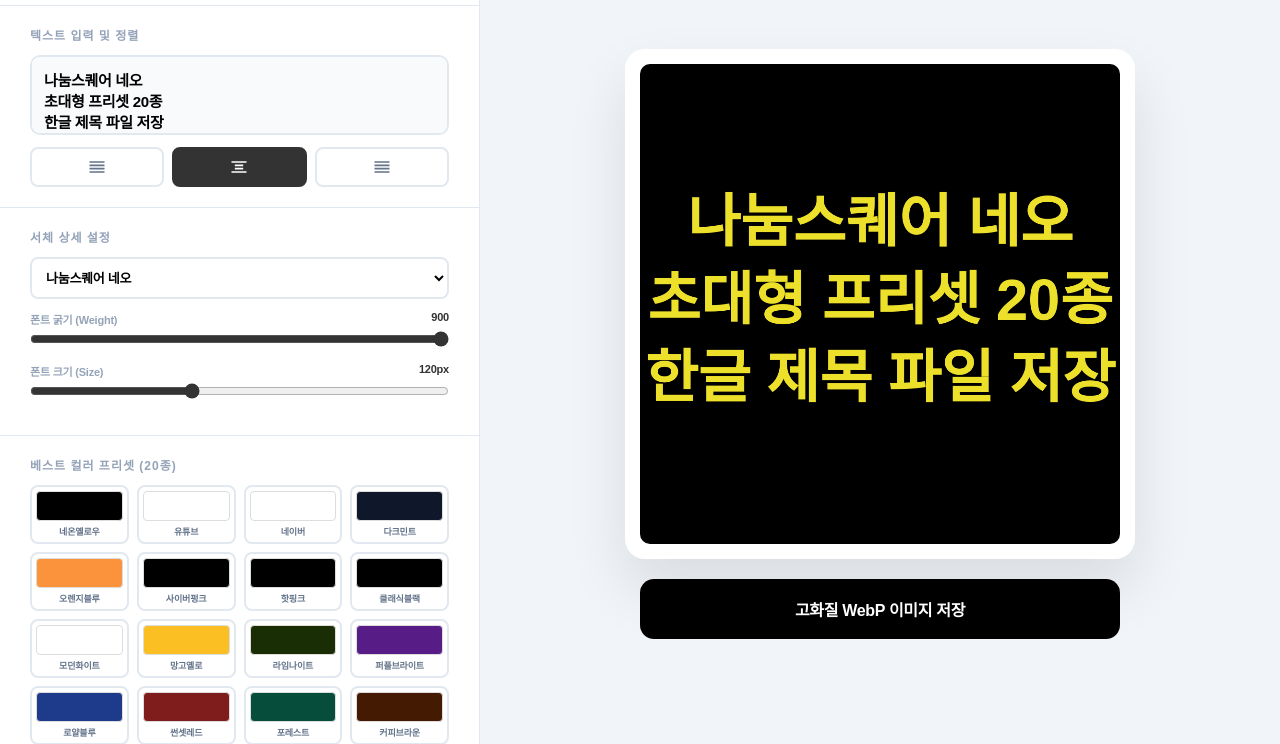
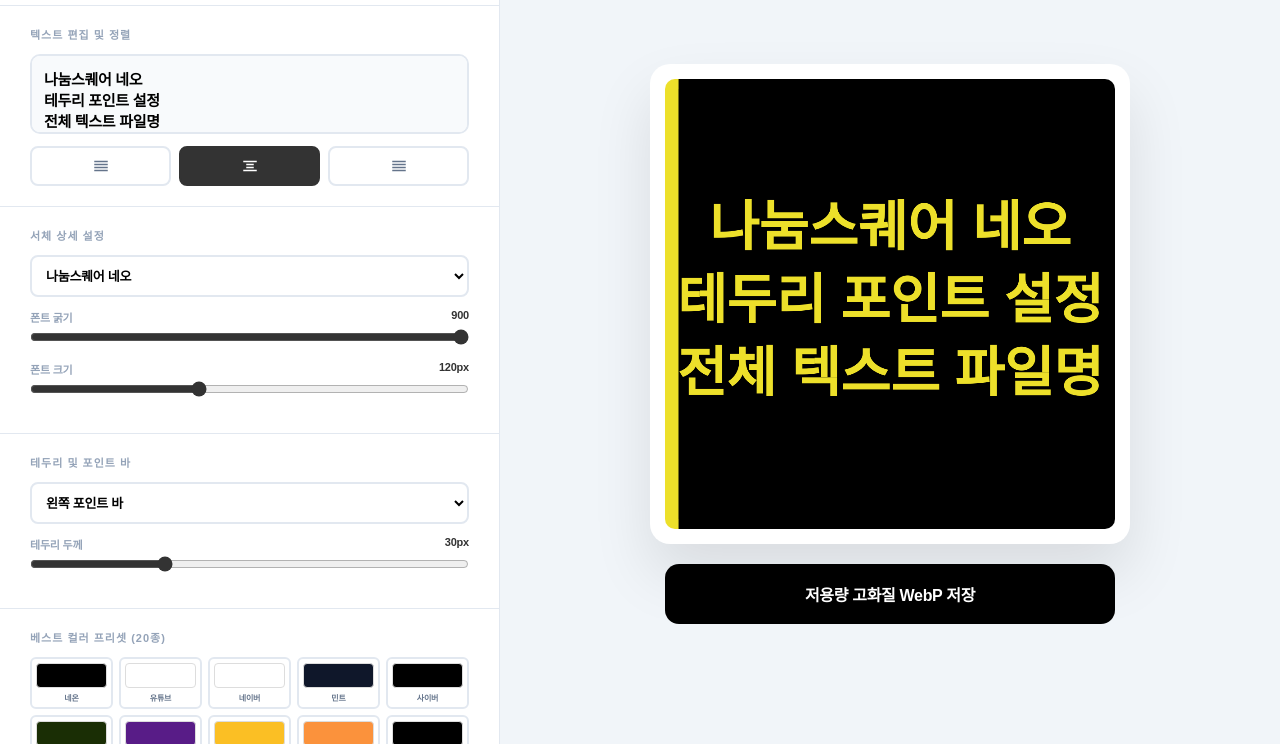
Before and after one commit to 304-crypto/sum2, a plain HTML site: page index.html in a window 1280 px wide. Shown: the part 56-800 px from the top of the page. Drawn offline with Linux system fonts and the light colour scheme; a web font is replaced by a local one.

Commit message:
Update index.html

```diff
--- a/index.html
+++ b/index.html
@@ -3,14 +3,14 @@
 <head>
     <meta charset="UTF-8">
     <meta name="viewport" content="width=device-width, initial-scale=1.0">
-    <title>Thumbnail Master 9.0 - Mega Preset Edition</title>
+    <title>Thumbnail Master 10.0 - Full Edition</title>
 
-    <!-- 폰트 로드: 나눔스퀘어 네오 & 프리텐다드 -->
+    <!-- 폰트 로드 -->
     <link rel="stylesheet" type="text/css" href="https://hangeul.pstatic.net/hangeul_static/webfont/NanumSquareNeo/NanumSquareNeo.css">
     <link rel="stylesheet" as="style" crossorigin href="https://cdn.jsdelivr.net/gh/orioncactus/pretendard@v1.3.9/dist/web/static/pretendard.min.css" />
 
-    <!-- 신규 및 기존 디자인 폰트 (눈누 CDN) -->
     <style>
+        /* 추가 폰트 정의 */
         @font-face { font-family: 'PyeongChangPeace-Bold'; src: url('https://fastly.jsdelivr.net/gh/projectnoonnu/noonfonts_2206-02@1.0/PyeongChangPeace-Bold.woff2') format('woff2'); }
         @font-face { font-family: 'ChosunGu'; src: url('https://fastly.jsdelivr.net/gh/projectnoonnu/noonfonts_20-04@1.0/ChosunGu.woff') format('woff'); }
         @font-face { font-family: 'KOTRA_HOPE'; src: url('https://fastly.jsdelivr.net/gh/projectnoonnu/noonfonts_20-10-21@1.0/KOTRA_HOPE.woff') format('woff'); }
@@ -19,13 +19,11 @@
         @font-face { font-family: 'TmonMonsori'; src: url('https://fastly.jsdelivr.net/gh/projectnoonnu/noonfonts_two@1.0/TmonMonsori.woff') format('woff'); }
         @font-face { font-family: 'GmarketSansBold'; src: url('https://fastly.jsdelivr.net/gh/projectnoonnu/noonfonts_2001@1.1/GmarketSansBold.woff') format('woff'); }
         @font-face { font-family: 'Esamanru'; src: url('https://fastly.jsdelivr.net/gh/projectnoonnu/noonfonts_20-04@2.1/EsamanruBold.woff') format('woff'); }
-    </style>
 
-    <style>
         :root {
             --bg-main: #f1f5f9;
             --sidebar-bg: #ffffff;
-            --accent: #3b82f6;
+            --accent: #00d179;
             --border: #e2e8f0;
         }
 
@@ -33,38 +31,37 @@
         body { background-color: var(--bg-main); display: flex; height: 100vh; overflow: hidden; }
 
         /* 사이드바 */
-        .sidebar { width: 480px; background: var(--sidebar-bg); border-right: 1px solid var(--border); display: flex; flex-direction: column; height: 100%; overflow-y: auto; }
+        .sidebar { width: 500px; background: var(--sidebar-bg); border-right: 1px solid var(--border); display: flex; flex-direction: column; height: 100%; overflow-y: auto; }
         .sidebar-header { padding: 20px 30px; border-bottom: 1px solid var(--border); background: #fff; position: sticky; top: 0; z-index: 10; }
         .sidebar-header h1 { font-size: 18px; font-weight: 900; color: #333; }
 
         .config-section { padding: 20px 30px; border-bottom: 1px solid var(--border); }
-        .config-title { font-size: 12px; font-weight: 800; color: #94a3b8; margin-bottom: 12px; text-transform: uppercase; letter-spacing: 1px; }
+        .config-title { font-size: 11px; font-weight: 800; color: #94a3b8; margin-bottom: 12px; text-transform: uppercase; letter-spacing: 1px; }
 
         textarea { width: 100%; padding: 12px; border: 2px solid var(--border); border-radius: 10px; font-size: 15px; font-weight: 700; resize: none; min-height: 80px; background: #f8fafc; }
 
-        /* 정렬 아이콘 버튼 */
+        /* 정렬 버튼 */
         .align-group { display: flex; gap: 8px; margin-top: 8px; }
         .align-btn { flex: 1; height: 40px; border: 2px solid var(--border); border-radius: 8px; background: #fff; cursor: pointer; display: flex; align-items: center; justify-content: center; transition: 0.2s; }
-        .align-btn svg { width: 20px; height: 20px; fill: #64748b; }
+        .align-btn svg { width: 18px; height: 18px; fill: #64748b; }
         .align-btn.active { background: #333; border-color: #333; }
         .align-btn.active svg { fill: #fff; }
 
         .select, .hex-input { width: 100%; height: 42px; padding: 0 10px; border: 2px solid var(--border); border-radius: 8px; font-size: 13px; font-weight: 700; background: #fff; }
 
-        /* 프리셋 20개 그리드 */
-        .preset-grid { display: grid; grid-template-columns: repeat(4, 1fr); gap: 8px; }
-        .preset-card { border: 2px solid var(--border); border-radius: 8px; padding: 4px; cursor: pointer; text-align: center; transition: 0.2s; }
+        /* 프리셋 20개 */
+        .preset-grid { display: grid; grid-template-columns: repeat(5, 1fr); gap: 6px; }
+        .preset-card { border: 2px solid var(--border); border-radius: 6px; padding: 4px; cursor: pointer; text-align: center; transition: 0.2s; }
         .preset-card:hover { border-color: #333; transform: scale(1.05); }
-        .preset-box { width: 100%; height: 30px; border-radius: 4px; margin-bottom: 4px; }
-        .preset-label { font-size: 9px; font-weight: 800; color: #64748b; white-space: nowrap; overflow: hidden; }
+        .preset-box { width: 100%; height: 25px; border-radius: 4px; margin-bottom: 4px; }
+        .preset-label { font-size: 8px; font-weight: 800; color: #64748b; overflow: hidden; }
 
         /* 메인 영역 */
         .main-content { flex: 1; display: flex; flex-direction: column; align-items: center; padding: 20px; justify-content: center; }
         .preview-wrap { background: #fff; padding: 15px; border-radius: 20px; box-shadow: 0 30px 60px rgba(0,0,0,0.1); }
-        canvas { width: 480px; height: 480px; border-radius: 10px; display: block; }
+        canvas { width: 450px; height: 450px; border-radius: 10px; display: block; }
 
-        .btn-download { width: 100%; max-width: 480px; margin-top: 20px; padding: 18px; background: #000; color: #fff; border: none; border-radius: 14px; font-size: 16px; font-weight: 900; cursor: pointer; transition: 0.3s; }
-        .btn-download:hover { background: #333; transform: translateY(-3px); }
+        .btn-download { width: 100%; max-width: 450px; margin-top: 20px; padding: 18px; background: #000; color: #fff; border: none; border-radius: 14px; font-size: 16px; font-weight: 900; cursor: pointer; }
 
         .range-wrap { margin-bottom: 12px; }
         .range-header { display: flex; justify-content: space-between; margin-bottom: 4px; font-size: 11px; font-weight: 800; color: #94a3b8; }
@@ -79,13 +76,12 @@
 
 <aside class="sidebar">
     <div class="sidebar-header">
-        <h1>Thumbnail Master 9.0</h1>
+        <h1>Thumbnail Master 10.0</h1>
     </div>
 
-    <!-- 1. 텍스트 설정 -->
     <div class="config-section">
-        <div class="config-title">텍스트 입력 및 정렬</div>
-        <textarea id="text-input">나눔스퀘어 네오&#10;초대형 프리셋 20종&#10;한글 제목 파일 저장</textarea>
+        <div class="config-title">텍스트 편집 및 정렬</div>
+        <textarea id="text-input">나눔스퀘어 네오&#10;테두리 포인트 설정&#10;전체 텍스트 파일명</textarea>
         <div class="align-group">
             <button class="align-btn" data-align="left"><svg viewBox="0 0 24 24"><path d="M3 15h18v-2H3v2zm0 4h18v-2H3v2zm0-8h18V9H3v2zm0-6v2h18V5H3z"/></svg></button>
             <button class="align-btn active" data-align="center"><svg viewBox="0 0 24 24"><path d="M7 15h10v-2H7v2zm-4 4h18v-2H3v2zm4-8h10V9H7v2zm-4-6v2h18V5H3z"/></svg></button>
@@ -93,53 +89,61 @@
         </div>
     </div>
 
-    <!-- 2. 폰트 설정 (5개 추가됨) -->
     <div class="config-section">
         <div class="config-title">서체 상세 설정</div>
         <select id="font-family" class="select" style="margin-bottom:12px;">
-            <optgroup label="추천 고딕">
-                <option value="NanumSquareNeo" selected>나눔스퀘어 네오</option>
-                <option value="Pretendard">프리텐다드</option>
-                <option value="ChosunGu">조선견고딕 (NEW)</option>
-                <option value="PyeongChangPeace-Bold">평창평화체 (NEW)</option>
-            </optgroup>
-            <optgroup label="디자인/감성">
-                <option value="KOTRA_HOPE">코트라 희망체 (NEW)</option>
-                <option value="Hahmlet-Bold">함렛 세리프 (NEW)</option>
-                <option value="Galmuri11">갈무리11 도트 (NEW)</option>
-                <option value="TmonMonsori">티몬 몬소리</option>
-                <option value="Bagel Fat One">베이글 팻</option>
-                <option value="Esamanru">이사만루</option>
-            </optgroup>
+            <option value="NanumSquareNeo" selected>나눔스퀘어 네오</option>
+            <option value="Pretendard">프리텐다드</option>
+            <option value="PyeongChangPeace-Bold">평창평화체</option>
+            <option value="ChosunGu">조선견고딕</option>
+            <option value="KOTRA_HOPE">코트라 희망체</option>
+            <option value="Hahmlet-Bold">함렛 세리프</option>
+            <option value="Galmuri11">갈무리11 도트</option>
+            <option value="TmonMonsori">티몬 몬소리</option>
+            <option value="Bagel Fat One">베이글 팻</option>
+            <option value="Esamanru">이사만루</option>
         </select>
         <div class="range-wrap">
-            <div class="range-header"><span>폰트 굵기 (Weight)</span><span class="range-val" id="fw-val">900</span></div>
+            <div class="range-header"><span>폰트 굵기</span><span class="range-val" id="fw-val">900</span></div>
             <input type="range" id="font-weight" min="100" max="900" step="100" value="900">
         </div>
         <div class="range-wrap">
-            <div class="range-header"><span>폰트 크기 (Size)</span><span class="range-val" id="fs-val">120px</span></div>
+            <div class="range-header"><span>폰트 크기</span><span class="range-val" id="fs-val">120px</span></div>
             <input type="range" id="font-size" min="40" max="250" value="120">
         </div>
     </div>
 
-    <!-- 3. 컬러 프리셋 (20개) -->
+    <!-- 테두리 설정 부활 -->
+    <div class="config-section">
+        <div class="config-title">테두리 및 포인트 바</div>
+        <select id="border-mode" class="select" style="margin-bottom:12px;">
+            <option value="none">테두리 없음</option>
+            <option value="all">4면 전체 테두리</option>
+            <option value="left" selected>왼쪽 포인트 바</option>
+            <option value="top">상단 포인트 바</option>
+        </select>
+        <div class="range-wrap">
+            <div class="range-header"><span>테두리 두께</span><span class="range-val" id="bw-val">30px</span></div>
+            <input type="range" id="border-width" min="0" max="100" value="30">
+        </div>
+    </div>
+
     <div class="config-section">
         <div class="config-title">베스트 컬러 프리셋 (20종)</div>
         <div class="preset-grid" id="preset-grid"></div>
     </div>
 
-    <!-- 4. 커스텀 컬러 -->
     <div class="config-section">
         <div class="config-title">직접 색상 지정</div>
         <div class="color-group">
             <input type="color" id="bg-picker" class="color-input" value="#000000">
             <input type="text" id="bg-hex" class="hex-input" value="#000000">
-            <label style="font-size:11px; font-weight:800;">배경</label>
+            <label>배경</label>
         </div>
         <div class="color-group">
             <input type="color" id="text-picker" class="color-input" value="#ede02a">
             <input type="text" id="text-hex" class="hex-input" value="#ede02a">
-            <label style="font-size:11px; font-weight:800;">글자</label>
+            <label>글자/포인트</label>
         </div>
     </div>
 </aside>
@@ -148,73 +152,47 @@
     <div class="preview-wrap">
         <canvas id="preview-canvas" width="1000" height="1000"></canvas>
     </div>
-    <button class="btn-download" id="download-btn">고화질 WebP 이미지 저장</button>
+    <button class="btn-download" id="download-btn">저용량 고화질 WebP 저장</button>
 </main>
 
 <script>
     const canvas = document.getElementById('preview-canvas');
     const ctx = canvas.getContext('2d');
 
-    // 눈에 띄는 프리셋 20종
     const presets = [
-        { n: '네온옐로우', bg: '#000000', tx: '#ede02a' },
-        { n: '유튜브', bg: '#ffffff', tx: '#ff0000' },
-        { n: '네이버', bg: '#ffffff', tx: '#00d179' },
-        { n: '다크민트', bg: '#0f172a', tx: '#2dd4bf' },
-        { n: '오렌지블루', bg: '#fb923c', tx: '#eff6ff' },
-        { n: '사이버펑크', bg: '#000000', tx: '#00f2ff' },
-        { n: '핫핑크', bg: '#000000', tx: '#ff007f' },
-        { n: '클래식블랙', bg: '#000000', tx: '#ffffff' },
-        { n: '모던화이트', bg: '#ffffff', tx: '#000000' },
-        { n: '망고옐로', bg: '#fbbf24', tx: '#000000' },
-        { n: '라임나이트', bg: '#1a2e05', tx: '#bef264' },
-        { n: '퍼플브라이트', bg: '#581c87', tx: '#f5d0fe' },
-        { n: '로얄블루', bg: '#1e3a8a', tx: '#ffffff' },
-        { n: '썬셋레드', bg: '#7f1d1d', tx: '#fecaca' },
-        { n: '포레스트', bg: '#064e3b', tx: '#a7f3d0' },
-        { n: '커피브라운', bg: '#451a03', tx: '#fed7aa' },
-        { n: '스카이블루', bg: '#0c4a6e', tx: '#bae6fd' },
-        { n: '럭셔리골드', bg: '#1c1917', tx: '#fbbf24' },
-        { n: '캔디팝', bg: '#fdf2f8', tx: '#db2777' },
-        { n: '시크그레이', bg: '#334155', tx: '#f1f5f9' }
+        { n: '네온', bg: '#000000', tx: '#ede02a' }, { n: '유튜브', bg: '#ffffff', tx: '#ff0000' },
+        { n: '네이버', bg: '#ffffff', tx: '#00d179' }, { n: '민트', bg: '#0f172a', tx: '#2dd4bf' },
+        { n: '사이버', bg: '#000000', tx: '#00f2ff' }, { n: '라임', bg: '#1a2e05', tx: '#bef264' },
+        { n: '퍼플', bg: '#581c87', tx: '#f5d0fe' }, { n: '망고', bg: '#fbbf24', tx: '#000000' },
+        { n: '오렌지', bg: '#fb923c', tx: '#ffffff' }, { n: '핑크', bg: '#000000', tx: '#ff007f' },
+        { n: '로얄', bg: '#1e3a8a', tx: '#ffffff' }, { n: '블랙', bg: '#000000', tx: '#ffffff' },
+        { n: '화이트', bg: '#ffffff', tx: '#000000' }, { n: '포레스트', bg: '#064e3b', tx: '#a7f3d0' },
+        { n: '커피', bg: '#451a03', tx: '#fed7aa' }, { n: '골드', bg: '#1c1917', tx: '#fbbf24' },
+        { n: '캔디', bg: '#fdf2f8', tx: '#db2777' }, { n: '그레이', bg: '#334155', tx: '#f1f5f9' },
+        { n: '바다', bg: '#0c4a6e', tx: '#bae6fd' }, { n: '썬셋', bg: '#7f1d1d', tx: '#fecaca' }
     ];
 
     let currentAlign = 'center';
-
     const el = {
-        text: document.getElementById('text-input'),
-        font: document.getElementById('font-family'),
-        weight: document.getElementById('font-weight'),
-        size: document.getElementById('font-size'),
+        text: document.getElementById('text-input'), font: document.getElementById('font-family'),
+        weight: document.getElementById('font-weight'), size: document.getElementById('font-size'),
+        mode: document.getElementById('border-mode'), bWidth: document.getElementById('border-width'),
         bgP: document.getElementById('bg-picker'), bgH: document.getElementById('bg-hex'),
         txP: document.getElementById('text-picker'), txH: document.getElementById('text-hex'),
     };
 
-    // 프리셋 생성
     presets.forEach(p => {
         const div = document.createElement('div');
         div.className = 'preset-card';
         div.innerHTML = `<div class="preset-box" style="background:${p.bg}; border:1px solid #ddd;"></div><div class="preset-label">${p.n}</div>`;
-        div.onclick = () => { updateColors(p.bg, p.tx); draw(); };
+        div.onclick = () => { el.bgP.value = p.bg; el.bgH.value = p.bg.toUpperCase(); el.txP.value = p.tx; el.txH.value = p.tx.toUpperCase(); draw(); };
         document.getElementById('preset-grid').appendChild(div);
     });
 
-    function updateColors(bg, tx) {
-        el.bgP.value = bg; el.bgH.value = bg.toUpperCase();
-        el.txP.value = tx; el.txH.value = tx.toUpperCase();
-    }
-
-    // 정렬 버튼
     document.querySelectorAll('.align-btn').forEach(btn => {
-        btn.onclick = () => {
-            document.querySelectorAll('.align-btn').forEach(b => b.classList.remove('active'));
-            btn.classList.add('active');
-            currentAlign = btn.dataset.align;
-            draw();
-        };
+        btn.onclick = () => { document.querySelectorAll('.align-btn').forEach(b => b.classList.remove('active')); btn.classList.add('active'); currentAlign = btn.dataset.align; draw(); };
     });
 
-    // 컬러 동기화
     const sync = (p, h) => {
         p.oninput = () => { h.value = p.value.toUpperCase(); draw(); };
         h.oninput = () => { if(/^#[0-9A-F]{6}$/i.test(h.value)) { p.value = h.value; draw(); }};
@@ -225,20 +203,27 @@
         const lines = el.text.value.split('\n');
         const fs = parseInt(el.size.value);
         const fw = el.weight.value;
-        const fontName = el.font.value;
+        const bw = parseInt(el.bWidth.value);
+        const mode = el.mode.value;
 
         document.getElementById('fs-val').innerText = fs + 'px';
         document.getElementById('fw-val').innerText = fw;
+        document.getElementById('bw-val').innerText = bw + 'px';
 
         ctx.fillStyle = el.bgH.value;
         ctx.fillRect(0, 0, canvas.width, canvas.height);
 
         ctx.fillStyle = el.txH.value;
-        ctx.font = `${fw} ${fs}px "${fontName}", sans-serif`;
+        if (mode === 'all') { ctx.strokeStyle = el.txH.value; ctx.lineWidth = bw * 2; ctx.strokeRect(0, 0, canvas.width, canvas.height); }
+        else if (mode === 'left') { ctx.fillRect(0, 0, bw, canvas.height); }
+        else if (mode === 'top') { ctx.fillRect(0, 0, canvas.width, bw); }
+
+        ctx.fillStyle = el.txH.value;
+        ctx.font = `${fw} ${fs}px "${el.font.value}", sans-serif`;
         ctx.textBaseline = 'middle';
 
         let x = canvas.width / 2;
-        if (currentAlign === 'left') x = 80;
+        if (currentAlign === 'left') x = (mode === 'left' ? bw : 0) + 80;
         else if (currentAlign === 'right') x = canvas.width - 80;
         ctx.textAlign = currentAlign;
 
@@ -246,33 +231,20 @@
         const totalH = lines.length * lh;
         let startY = (canvas.height - totalH) / 2 + (lh / 2);
 
-        lines.forEach((line, i) => {
-            ctx.fillText(line, x, startY + (i * lh));
-        });
+        lines.forEach((line, i) => { ctx.fillText(line, x, startY + (i * lh)); });
     }
 
-    // 다운로드 및 파일명 생성 (모든 줄 포함)
     document.getElementById('download-btn').onclick = function() {
         const rawText = el.text.value;
-        let safeName = rawText.replace(/\n/g, '_')
-                              .replace(/[^\w\sㄱ-ㅎㅏ-ㅣ가-힣]/gi, '')
-                              .trim()
-                              .replace(/\s+/g, '_')
-                              .replace(/__+/g, '_');
-
+        let safeName = rawText.replace(/\n/g, '_').replace(/[^\w\sㄱ-ㅎㅏ-ㅣ가-힣]/gi, '').trim().replace(/\s+/g, '_').replace(/__+/g, '_');
         if (!safeName) safeName = 'thumbnail';
-        if (safeName.length > 100) safeName = safeName.substring(0, 100);
-
         const dataUrl = canvas.toDataURL('image/webp', 0.85);
         const link = document.createElement('a');
-        link.href = dataUrl;
-        link.download = `${safeName}.webp`;
-        document.body.appendChild(link);
-        link.click();
-        document.body.removeChild(link);
+        link.href = dataUrl; link.download = `${safeName.substring(0, 100)}.webp`;
+        document.body.appendChild(link); link.click(); document.body.removeChild(link);
     };
 
-    [el.text, el.font, el.weight, el.size].forEach(input => input.oninput = draw);
+    [el.text, el.font, el.weight, el.size, el.mode, el.bWidth].forEach(input => input.oninput = draw);
     document.fonts.ready.then(draw);
 </script>
 
```
